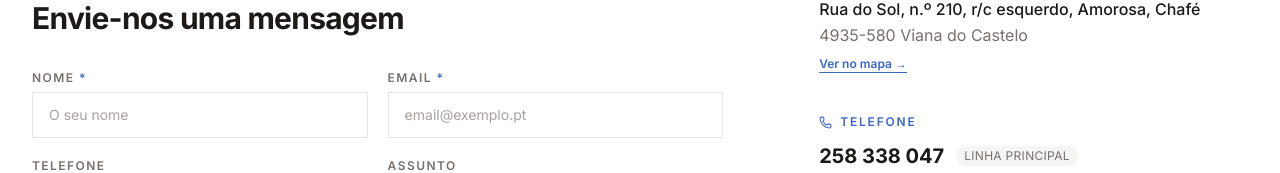
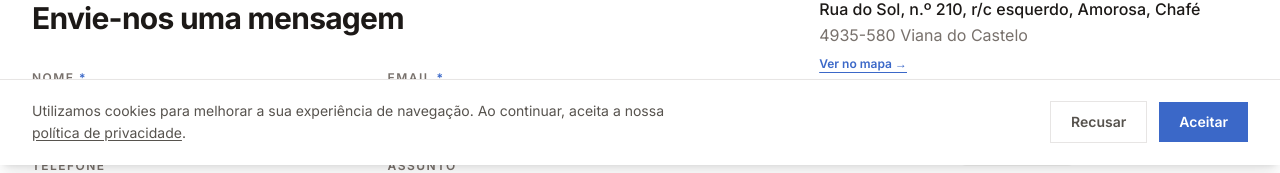
Before and after one commit to lmarques39/habilux, a Next.js app: page /contactos in a window 1280 px wide. Shown: the part 635-808 px from the top of the page. Built offline with nearby package versions, Linux system fonts and the light colour scheme; no server answers.

Commit message:
feat: add GDPR cookie consent banner

```diff
--- a/src/app/(site)/layout.tsx
+++ b/src/app/(site)/layout.tsx
@@ -1,5 +1,11 @@
 import PageLayout from "@/components/templates/PageLayout";
+import CookieBanner from "@/components/organisms/CookieBanner";
 
 export default function SiteLayout({ children }: { children: React.ReactNode }) {
-  return <PageLayout>{children}</PageLayout>;
+  return (
+    <PageLayout>
+      {children}
+      <CookieBanner />
+    </PageLayout>
+  );
 }
--- /dev/null
+++ b/src/components/organisms/CookieBanner.tsx
@@ -0,0 +1,54 @@
+"use client";
+
+import { useState, useEffect } from "react";
+import Link from "next/link";
+
+const STORAGE_KEY = "cookie_consent";
+
+export default function CookieBanner() {
+  const [visible, setVisible] = useState(false);
+
+  useEffect(() => {
+    if (!localStorage.getItem(STORAGE_KEY)) setVisible(true);
+  }, []);
+
+  function accept() {
+    localStorage.setItem(STORAGE_KEY, "accepted");
+    setVisible(false);
+  }
+
+  function decline() {
+    localStorage.setItem(STORAGE_KEY, "declined");
+    setVisible(false);
+  }
+
+  if (!visible) return null;
+
+  return (
+    <div className="fixed bottom-0 left-0 right-0 z-50 border-t border-stone-200 bg-white shadow-lg">
+      <div className="mx-auto max-w-7xl px-6 py-5 lg:px-8 flex flex-col sm:flex-row sm:items-center justify-between gap-4">
+        <p className="text-sm text-stone-600 leading-relaxed max-w-2xl">
+          Utilizamos cookies para melhorar a sua experiência de navegação. Ao continuar, aceita a nossa{" "}
+          <Link href="/privacidade" className="underline underline-offset-2 hover:text-blue-500 transition-colors">
+            política de privacidade
+          </Link>
+          .
+        </p>
+        <div className="flex items-center gap-3 shrink-0">
+          <button
+            onClick={decline}
+            className="px-5 py-2.5 text-sm font-semibold text-stone-600 border border-stone-200 hover:border-stone-400 transition-colors duration-200 cursor-pointer"
+          >
+            Recusar
+          </button>
+          <button
+            onClick={accept}
+            className="px-5 py-2.5 text-sm font-semibold bg-blue-500 text-white hover:bg-blue-600 transition-colors duration-200 cursor-pointer"
+          >
+            Aceitar
+          </button>
+        </div>
+      </div>
+    </div>
+  );
+}
```
